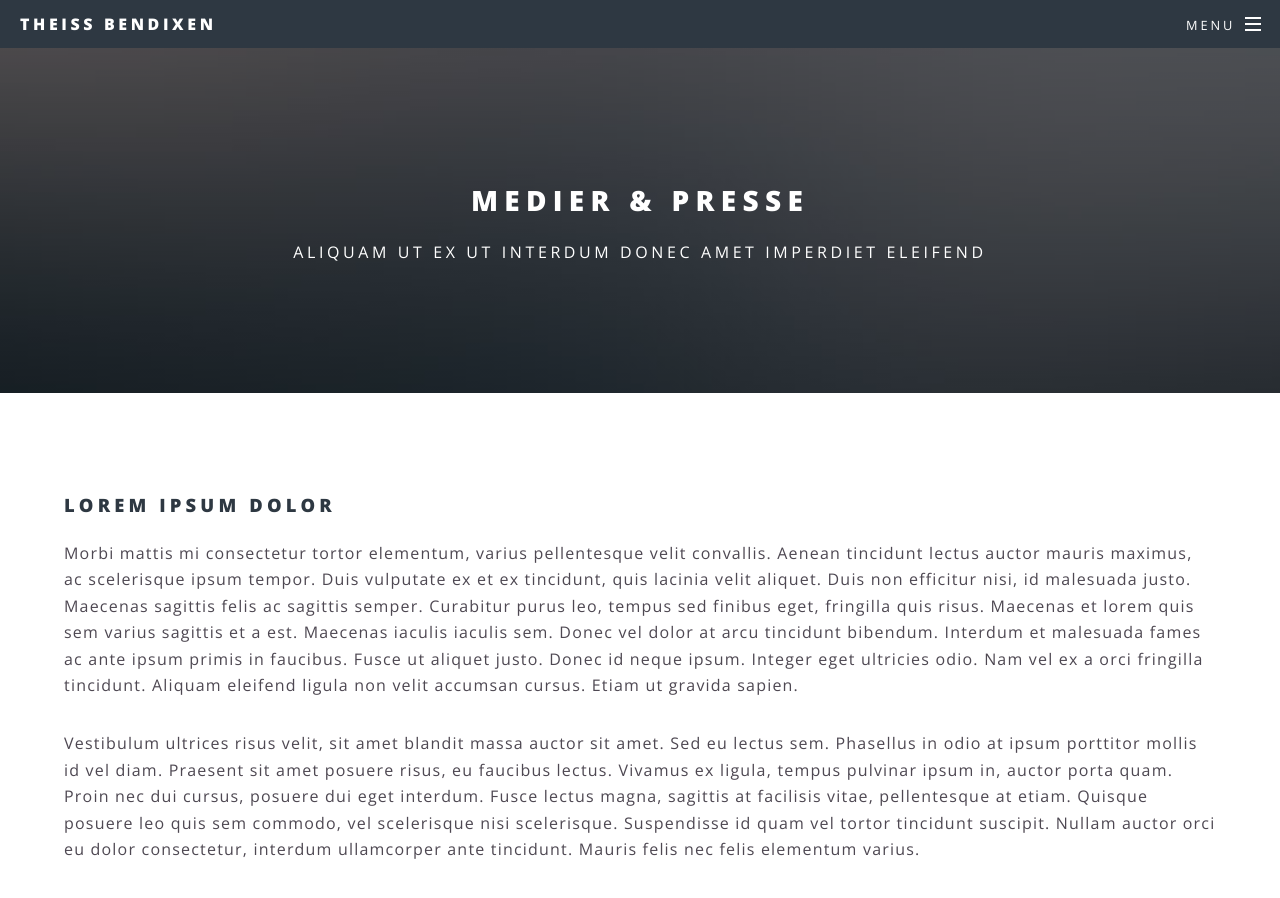
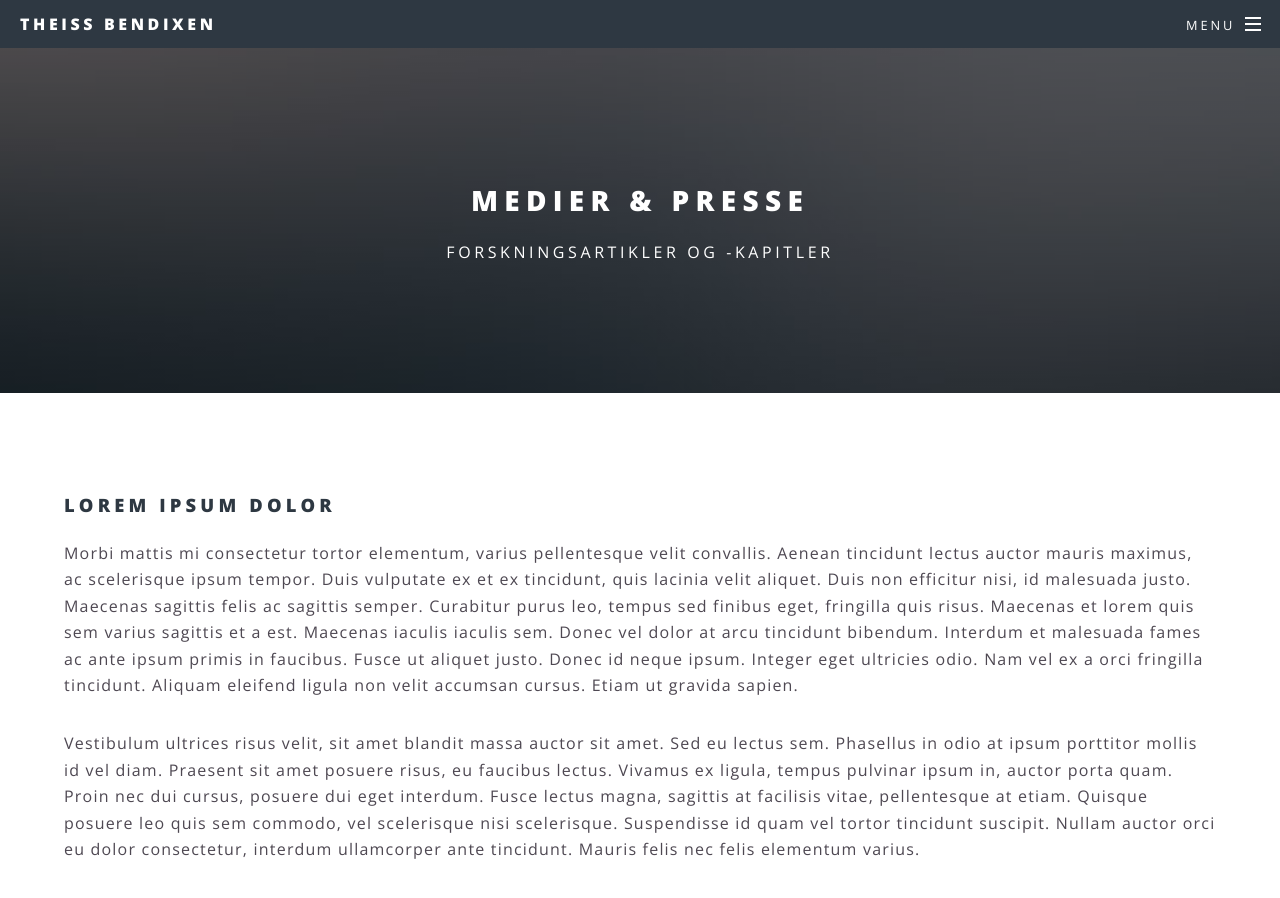
Before and after one commit to tbendixen/tbendixen.github.io, a Jekyll site: the page built from generic.html, in a window 1280 px wide and 900 px high. Built offline with Jekyll 4.4.1, drawn with Linux system fonts in a browser that asks for light colours.

Commit message:
Update page.html

```diff
--- a/_layouts/page.html
+++ b/_layouts/page.html
@@ -5,7 +5,7 @@ layout: default
 
   <header>
     <h2>{{ page.title }}</h2>
-    <p>Aliquam ut ex ut interdum donec amet imperdiet eleifend</p>
+    <p>Forskningsartikler og -kapitler</p>
   </header>
 
   <section class="wrapper style5">
```
